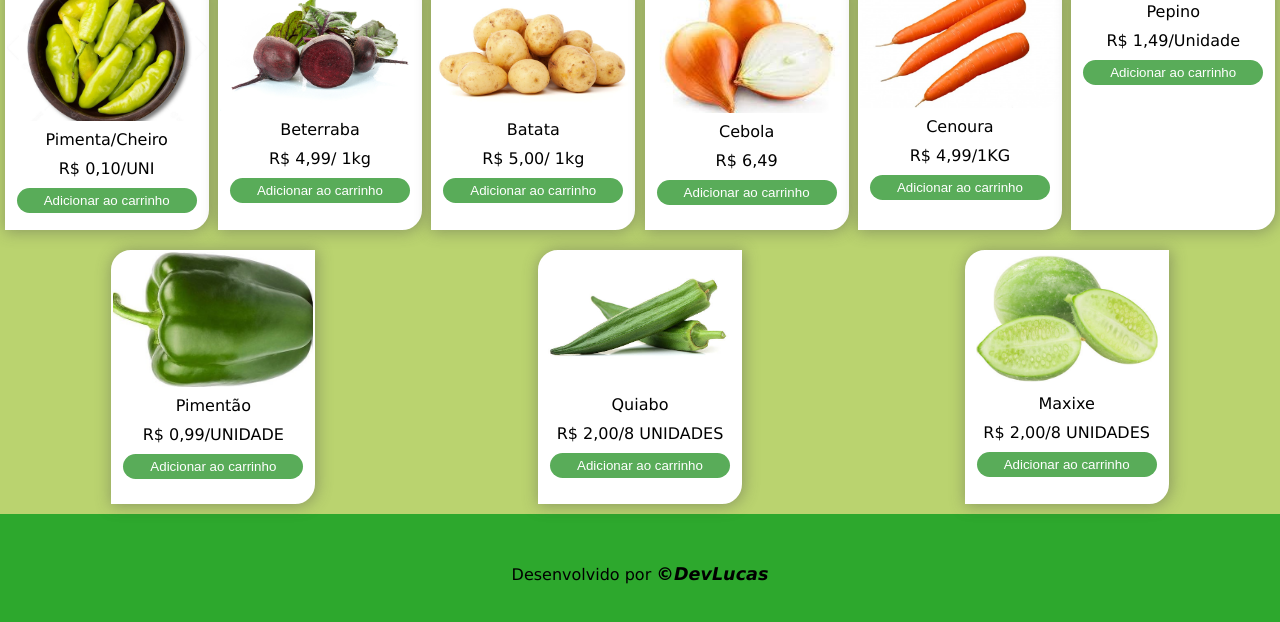
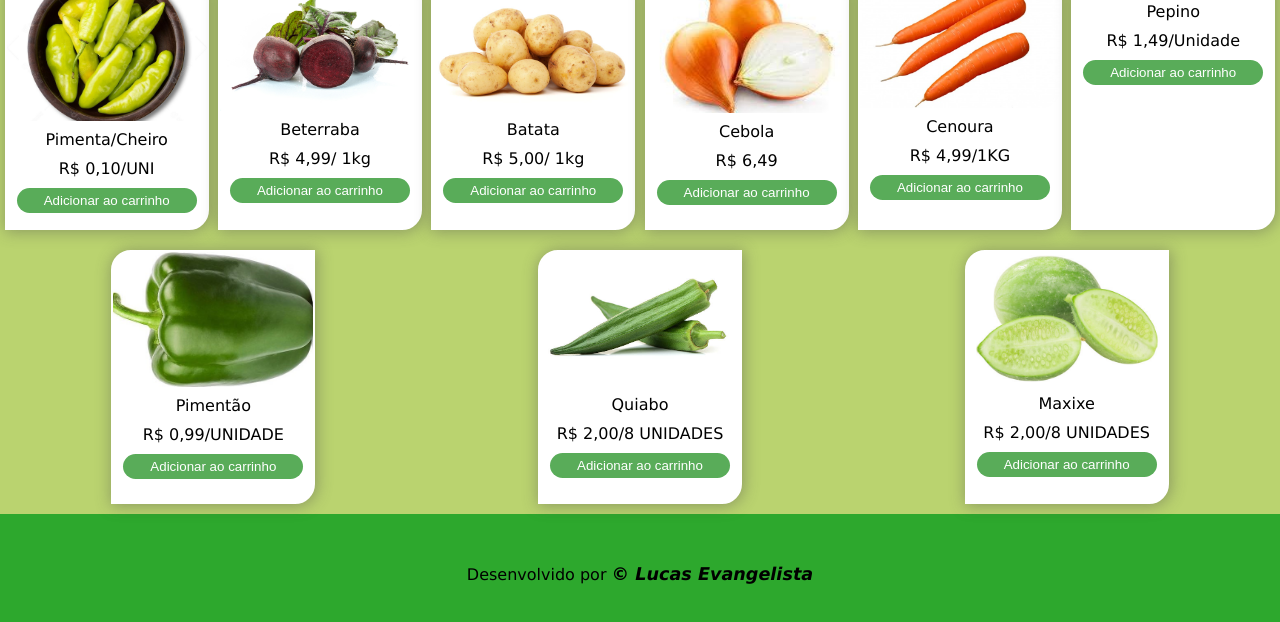
Before and after one commit to lucasevangelistaa/projetofrutaria, a plain HTML site: page index.html in a window 1280 px wide. Shown: the part 1675-2297 px from the top of the page. Drawn offline with nearby package versions, Linux system fonts and the light colour scheme.

Commit message:
Atualização

```diff
--- a/index.html
+++ b/index.html
@@ -214,7 +214,7 @@
         </div>
     </section>
     <footer>
-        <p>Desenvolvido por <a href="https://github.com/lucasevangelistaa" target="_blank">&copy;DevLucas</a></p>
+        <p>Desenvolvido por <a href="https://instagram.com/lucassss.lc" target="_blank">&copy; Lucas Evangelista</a></p>
     </footer>
     <script src="scripts.js"></script>
 </body>
```
